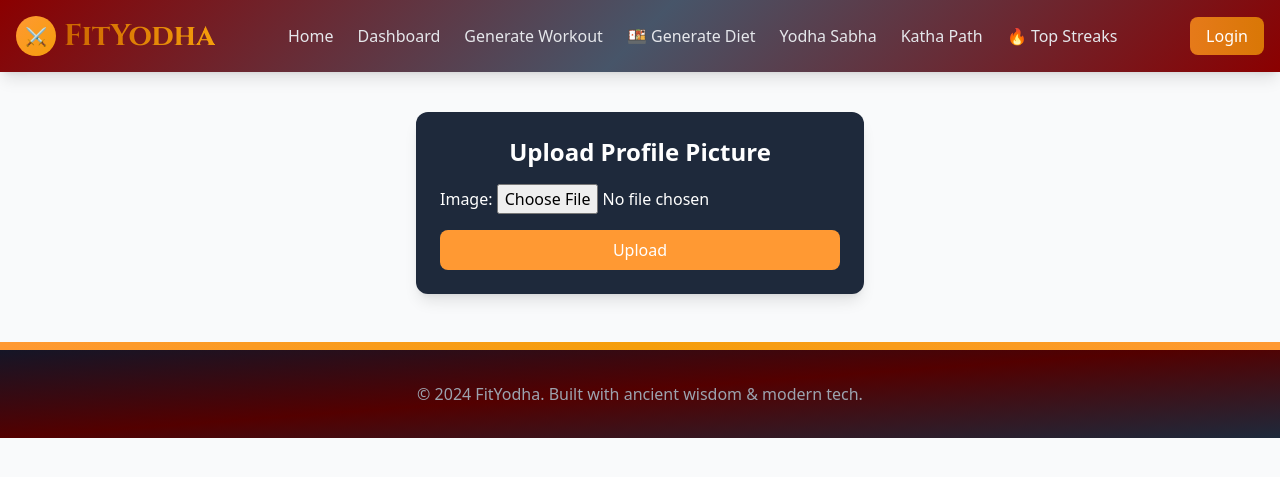
After one commit to Soubhagyajen/FitYodha, a Django app: page /upload-profile-picture/ in a window 1280 px wide. The commit adds this page. Shown: the top 477 px of the page. Run offline with Django 5.2, Linux system fonts and the light colour scheme; some libraries are stand-ins or nearby versions.

Commit message:
Updated profile picture feature

```diff
--- a/fityodha/settings.py
+++ b/fityodha/settings.py
@@ -199,3 +199,5 @@ LOGIN_URL = 'login'
 # https://docs.djangoproject.com/en/5.2/ref/settings/#default-auto-field
 
 DEFAULT_AUTO_FIELD = 'django.db.models.BigAutoField'
+MEDIA_URL = '/media/'
+MEDIA_ROOT = os.path.join(BASE_DIR, 'media')
--- a/main/forms.py
+++ b/main/forms.py
@@ -4,10 +4,17 @@ from django import forms
 from .models import BlogPost, Profile, Comment
 
 
+from django import forms
+from .models import WorkoutLog
+
 class WorkoutLogForm(forms.ModelForm):
+    image = forms.ImageField(required=False, widget=forms.ClearableFileInput(attrs={
+        'class': 'w-full px-4 py-2 rounded-lg bg-steel-800 text-white border border-steel-700 focus:outline-none focus:ring-2 focus:ring-saffron-500'
+    }))
+
     class Meta:
         model = WorkoutLog
-        fields = ['workout_type', 'duration', 'intensity']
+        fields = ['workout_type', 'duration', 'intensity', 'image']
         widgets = {
             'workout_type': forms.TextInput(attrs={
                 'class': 'w-full px-4 py-2 rounded-lg bg-steel-800 text-white border border-steel-700 focus:outline-none focus:ring-2 focus:ring-saffron-500'
@@ -22,6 +29,7 @@ class WorkoutLogForm(forms.ModelForm):
 
 
 
+
 # class SupabaseImageUploadForm(forms.Form):
 #     image = forms.ImageField(required=True)
 
@@ -30,9 +38,10 @@ class WorkoutLogForm(forms.ModelForm):
 
 
 class BlogPostForm(forms.ModelForm):
+    image = forms.ImageField(required=False)
     class Meta:
         model = BlogPost
-        fields = ['title', 'content']
+        fields = ['title', 'content','image']  # Include 'image' here
         widgets = {
             'title': forms.TextInput(attrs={
                 'class': 'w-full px-4 py-2 rounded bg-steel-900 text-white border border-steel-600 focus:outline-none focus:ring-2 focus:ring-saffron-500'
@@ -56,3 +65,7 @@ class CommentForm(forms.ModelForm):
         widgets = {
             'content': forms.Textarea(attrs={'rows': 2, 'class': 'w-full rounded p-2 bg-steel-800 text-white border border-steel-700'})
         }
+
+
+class ProfilePictureForm(forms.Form):
+    image = forms.ImageField(required=True)
--- a/main/models.py
+++ b/main/models.py
@@ -12,6 +12,7 @@ class WorkoutLog(models.Model):
     duration = models.IntegerField(help_text="Duration in minutes")
     intensity = models.CharField(max_length=20, choices=[('Low', 'Low'), ('Medium', 'Medium'), ('High', 'High')])
     date = models.DateField(auto_now_add=True)
+    image_url = models.URLField(blank=True, null=True)
 
     def __str__(self):
         return f"{self.user.username} - {self.workout_type} on {self.date}"
@@ -40,7 +41,7 @@ class BlogPost(models.Model):
 
 class Profile(models.Model):
     user = models.OneToOneField(User, on_delete=models.CASCADE)
-    # image_url = models.URLField(blank=True, null=True)  # Supabase URL
+    image_url = models.URLField(blank=True, null=True)  # Add this back
     streak = models.IntegerField(default=0)
     last_workout_date = models.DateField(null=True, blank=True)
     freeze_used = models.BooleanField(default=False)
--- a/main/templates/main/blog_list.html
+++ b/main/templates/main/blog_list.html
@@ -8,6 +8,10 @@
 
     {% for blog in posts %}
   <div class="bg-steel-800 border border-saffron-500/20 rounded-lg shadow-md p-6 mb-6">
+    {% if blog.image_url %}
+      <img src="{{ blog.image_url }}" alt="{{ blog.title }}" class="rounded-md mb-4 max-h-64 w-full object-cover shadow" />
+
+    {% endif %}
     <h3 class="text-xl font-semibold text-saffron-500">{{ blog.title }}</h3>
     <p class="text-sm text-gray-400 mb-2">✍️ {{ blog.author.username }} | 🗓️ {{ blog.created_at|date:"M d, Y" }}</p>
     <p class="text-white">{{ blog.content|truncatewords:30 }}</p>
@@ -24,6 +28,7 @@
 {% empty %}
   <p class="text-gray-300 text-center">No Kathas have been written yet. Be the first to inspire the Yodhas!</p>
 {% endfor %}
+
   </div>
 </section>
 {% endblock %}
--- /dev/null
+++ b/main/templates/main/upload_profile_picture.html
@@ -0,0 +1,15 @@
+{% extends 'base.html' %}
+{% block title %}Upload Profile Picture{% endblock %}
+
+{% block content %}
+<div class="max-w-md mx-auto mt-10 bg-steel-800 text-white p-6 rounded-xl shadow-lg">
+  <h2 class="text-2xl mb-4 font-semibold text-center">Upload Profile Picture</h2>
+  <form method="POST" enctype="multipart/form-data">
+    {% csrf_token %}
+    {{ form.as_p }}
+    <button type="submit" class="bg-saffron-500 hover:bg-saffron-600 text-white px-4 py-2 rounded-lg w-full mt-4">
+      Upload
+    </button>
+  </form>
+</div>
+{% endblock %}
--- a/main/urls.py
+++ b/main/urls.py
@@ -3,7 +3,8 @@ from .views import home , register, dashboard ,generate_workout, log_workout, le
 from django.views.generic import TemplateView
 from django.contrib.auth.views import LoginView, LogoutView
 from . import views
-
+from django.conf import settings
+from django.conf.urls.static import static
 
 urlpatterns = [
     path('', home, name='home'),
@@ -31,6 +32,7 @@ urlpatterns = [
     path('export-plan/<int:pk>/', views.export_plan_pdf, name='export_plan_pdf'),
     path('generate-diet/', views.generate_diet, name='generate_diet'),
     path('export-diet/<int:pk>/', views.export_diet_pdf, name='export_diet_pdf'),
+    path('upload-profile-picture/', views.upload_profile_picture, name='upload_profile_picture'),
 
 
 
@@ -45,4 +47,6 @@ urlpatterns = [
 
     # path("", TemplateView.as_view(template_name="home.html"), name="home"),
     # Add more URL patterns as needed
-]
+]+ static(settings.MEDIA_URL, document_root=settings.MEDIA_ROOT)
+# if settings.DEBUG:
+#     urlpatterns += static(settings.MEDIA_URL, document_root=settings.MEDIA_ROOT)
--- a/main/views.py
+++ b/main/views.py
@@ -24,6 +24,10 @@ from django.http import HttpResponseForbidden
 
 def home(request):
     return render(request, 'main/home.html')
+
+
+import requests
+
 
 
 def register(request):
@@ -266,7 +270,7 @@ def export_plan_pdf(request, pk):
 def log_workout(request):
     message = None
     if request.method == 'POST':
-        form = WorkoutLogForm(request.POST)
+        form = WorkoutLogForm(request.POST, request.FILES)  # handle image
         if form.is_valid():
             workout = form.save(commit=False)
             workout.user = request.user
@@ -278,7 +282,6 @@ def log_workout(request):
             except Profile.DoesNotExist:
                 Profile.objects.create(user=request.user)
                 update_streak(request.user)
-
     else:
         form = WorkoutLogForm()
 
@@ -340,7 +343,7 @@ def leaderboard(request):
 
 
 def blog_list(request):
-    posts = BlogPost.objects.order_by('-created_at')
+    posts = BlogPost.objects.all().order_by('-created_at')
     return render(request, 'main/blog_list.html', {'posts': posts})
 
 
@@ -377,18 +380,35 @@ def blog_list(request):
 
 
 
-@login_required
+IMGBB_API_KEY = 'd1b9b4786b4fb06b70ce12ccc9830933'
+
+
 def create_blog(request):
     if request.method == 'POST':
-        form = BlogPostForm(request.POST)
+        form = BlogPostForm(request.POST, request.FILES)
         if form.is_valid():
             blog = form.save(commit=False)
             blog.author = request.user
+
+            if 'image' in request.FILES:
+                image_file = request.FILES['image']
+                response = requests.post(
+                    "https://api.imgbb.com/1/upload",
+                    data={"key": IMGBB_API_KEY},
+                    files={"image": image_file}
+                )
+                if response.status_code == 200:
+                    image_url = response.json()['data']['url']
+                    blog.image_url = image_url  # ✅ Save URL to image_url field
+                else:
+                    print("Image upload failed:", response.json())
+
             blog.save()
             return redirect('blog_list')
     else:
         form = BlogPostForm()
     return render(request, 'main/create_blog.html', {'form': form})
+
 
 @login_required
 def edit_blog(request, pk):
@@ -497,15 +517,50 @@ def delete_blog(request, pk):
         return redirect('blog_list')
     return render(request, 'main/confirm_delete.html', {'blog': blog})
 
-@login_required
+# @login_required
+# def user_profile(request, username):
+#     profile_user = get_object_or_404(User, username=username)
+#     posts = BlogPost.objects.filter(author=profile_user).order_by('-created_at')
+#     return render(request, 'main/user_profile.html', {'profile_user': profile_user, 'posts': posts})
+
 def user_profile(request, username):
     profile_user = get_object_or_404(User, username=username)
-    posts = BlogPost.objects.filter(author=profile_user).order_by('-created_at')
-    return render(request, 'main/user_profile.html', {'profile_user': profile_user, 'posts': posts})
+    profile = get_object_or_404(Profile, user=profile_user)
+    posts = BlogPost.objects.filter(author=profile_user)
 
 
+    return render(request, 'main/user_profile.html', {
+        'profile_user': profile_user,
+        'profile': profile,
+        'posts': posts
+    })
 
+from .forms import ProfilePictureForm
+def upload_profile_picture(request):
+    if request.method == 'POST':
+        form = ProfilePictureForm(request.POST, request.FILES)
+        if form.is_valid():
+            image_file = form.cleaned_data['image']
+            image_data = image_file.read()
 
+            response = requests.post(
+                "https://api.imgbb.com/1/upload",
+                params={"key": IMGBB_API_KEY},
+                files={"image": image_data}
+            )
+
+            if response.status_code == 200:
+                image_url = response.json()['data']['url']
+                profile = request.user.profile
+                profile.image_url = image_url
+                profile.save()
+                return redirect('user_profile', username=request.user.username)
+            else:
+                return render(request, 'upload_error.html', {'error': 'Failed to upload to imgbb'})
+    else:
+        form = ProfilePictureForm()
+
+    return render(request, 'main/upload_profile_picture.html', {'form': form})
 
 import uuid, requests
 from django.conf import settings
--- a/theme/templates/base.html
+++ b/theme/templates/base.html
@@ -96,6 +96,13 @@
     </nav>
 {% comment %} <a href="{% url 'streak_leaderboard' %}" class="text-gray-200 hover:text-saffron-300 font-medium nav-underline">🔥 Top Streaks</a> {% endcomment %}
 
+{% if user.is_authenticated %}
+  <a href="{% url 'user_profile' user.username %}" class="flex items-center space-x-2 hover:underline">
+    <img src="{{ user.profile.image_url|default:'/static/images/default-avatar.png' }}" alt="Profile" class="w-8 h-8 rounded-full border border-saffron-500">
+    <span class="text-gray-200 font-medium">{{ user.username }}</span>
+  </a>
+{% endif %}
+
     <!-- Login/Logout -->
     <div class="hidden lg:block">
       {% if user.is_authenticated %}
@@ -113,7 +120,14 @@
   </div>
 
   <!-- Mobile Menu -->
+
   <div id="mobile-menu" class="lg:hidden mt-4 pb-4 border-t border-steel-700 hidden px-4">
+    {% if user.is_authenticated %}
+  <a href="{% url 'user_profile' user.username %}" class="flex items-center space-x-2 hover:underline">
+    <img src="{{ user.profile.image_url|default:'/static/images/default-avatar.png' }}" alt="Profile" class="w-8 h-8 rounded-full border border-saffron-500">
+    <span class="text-gray-200 font-medium">{{ user.username }}</span>
+  </a>
+{% endif %}
     <nav class="flex flex-col space-y-4 mt-4">
       <a href="{% url 'home' %}" class="text-gray-200 hover:text-saffron-300 transition-colors font-medium">Home</a>
       <a href="{% url 'dashboard' %}" class="text-gray-200 hover:text-saffron-300 transition-colors font-medium">Dashboard</a>
@@ -138,6 +152,12 @@
   </p>
 {% endif %}
 <a href="{% url 'streak_leaderboard' %}" class="text-gray-200 hover:text-saffron-300 font-medium nav-underline">🔥 Top Streaks</a>
+{% comment %} {% if user.is_authenticated %}
+  <a href="{% url 'user_profile' user.username %}" class="flex items-center space-x-2 hover:underline">
+    <img src="{{ user.profile.image_url|default:'/static/images/default-avatar.png' }}" alt="Profile" class="w-8 h-8 rounded-full border border-saffron-500">
+    <span class="text-gray-200 font-medium">{{ user.username }}</span>
+  </a>
+{% endif %} {% endcomment %}
 
 
       {% if user.is_authenticated %}
```
Also changed, not shown: main/admin.py (+3 -7 lines), main/templates/main/create_blog.html (+25 -7 lines), main/templates/main/log_workout.html (+6 -1 lines), main/templates/main/user_profile.html (+12 -0 lines), main/migrations/0002_rename_image_url_blogpost_img_url.py (added), main/migrations/0003_alter_blogpost_img_url.py (added), main/migrations/0004_rename_img_url_blogpost_image.py (added), main/migrations/0005_alter_blogpost_image.py (added), main/migrations/0006_rename_image_blogpost_image_url.py (added), main/migrations/0007_workoutlog_image_url.py (added), main/migrations/0008_profile_image_url.py (added), media/blog_images/suraj_85033699.jpg (added). Lines whose indentation alone changed are shown as unchanged.
